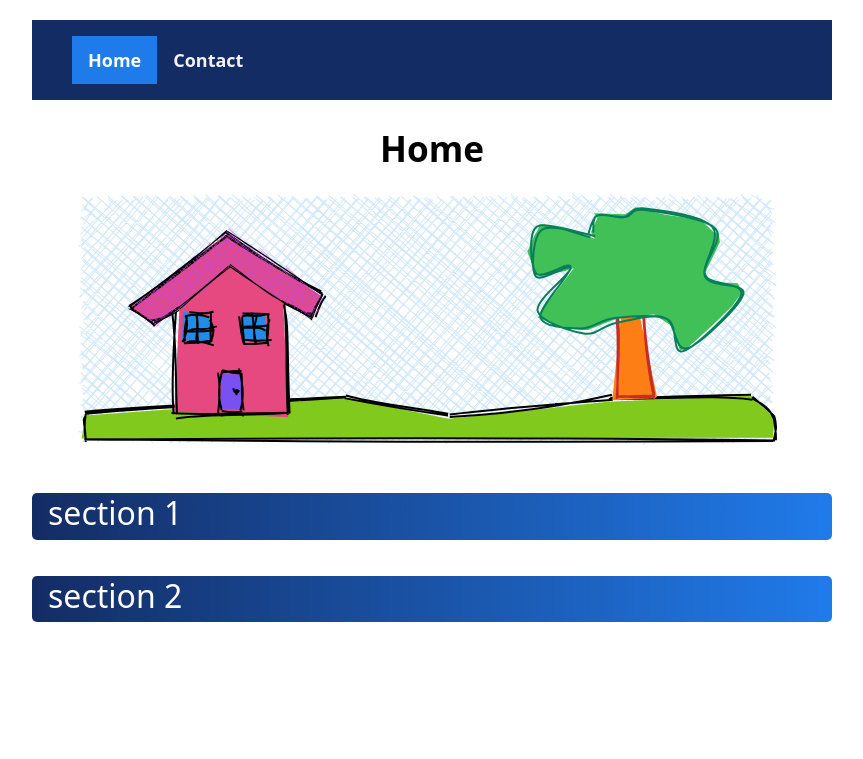
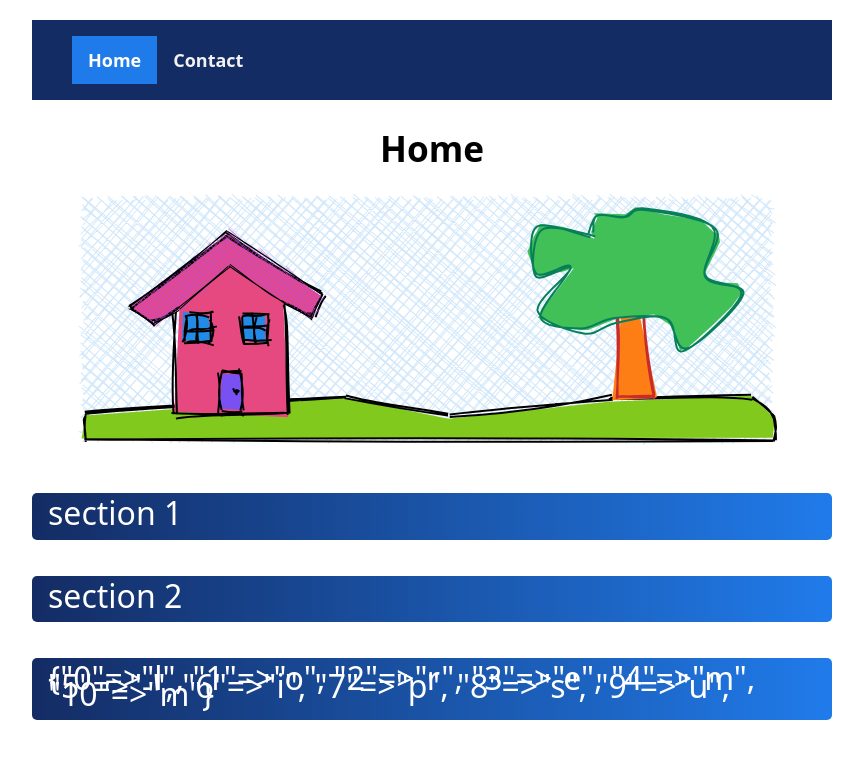
Before and after one commit to vitaliyrtest1/amazing-apple, a Jekyll site: the page built from src/flexible_pages/index.md, in a window 1280 px wide. Shown: the top 759 px of the page, without its empty margins (208-1071 px from the left). Built offline with Jekyll 4.4.1, drawn with Linux system fonts in a browser that asks for light colours.

Commit message:
index.md: updated sections

```diff
--- a/src/flexible_pages/index.md
+++ b/src/flexible_pages/index.md
@@ -4,4 +4,15 @@ featured_image_url: /assets/images/header_house.svg
 sections:
   - section 1
   - section 2
+  - '0': l
+    '1': o
+    '2': r
+    '3': e
+    '4': m
+    '5': '-'
+    '6': i
+    '7': p
+    '8': s
+    '9': u
+    '10': m
 ---
```
